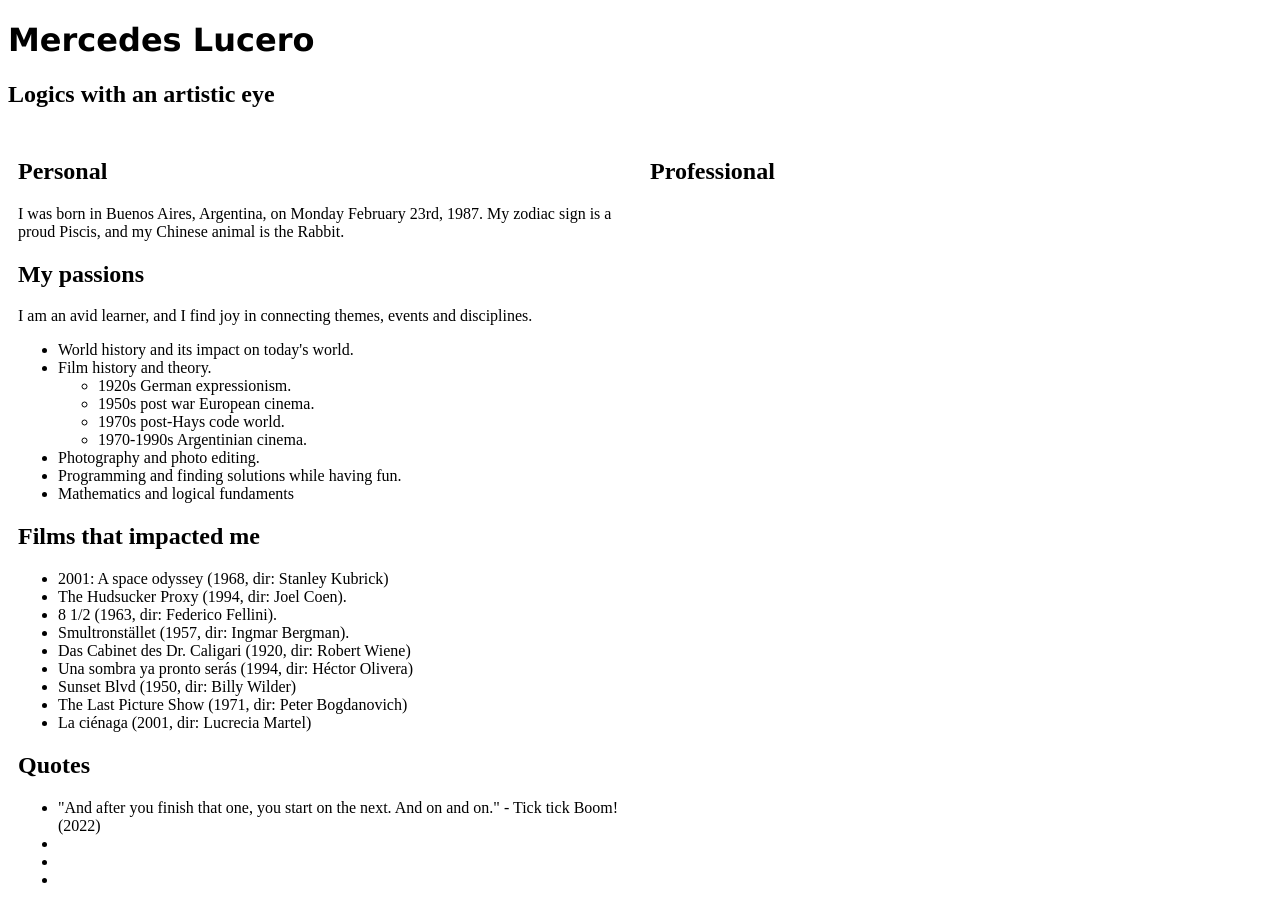
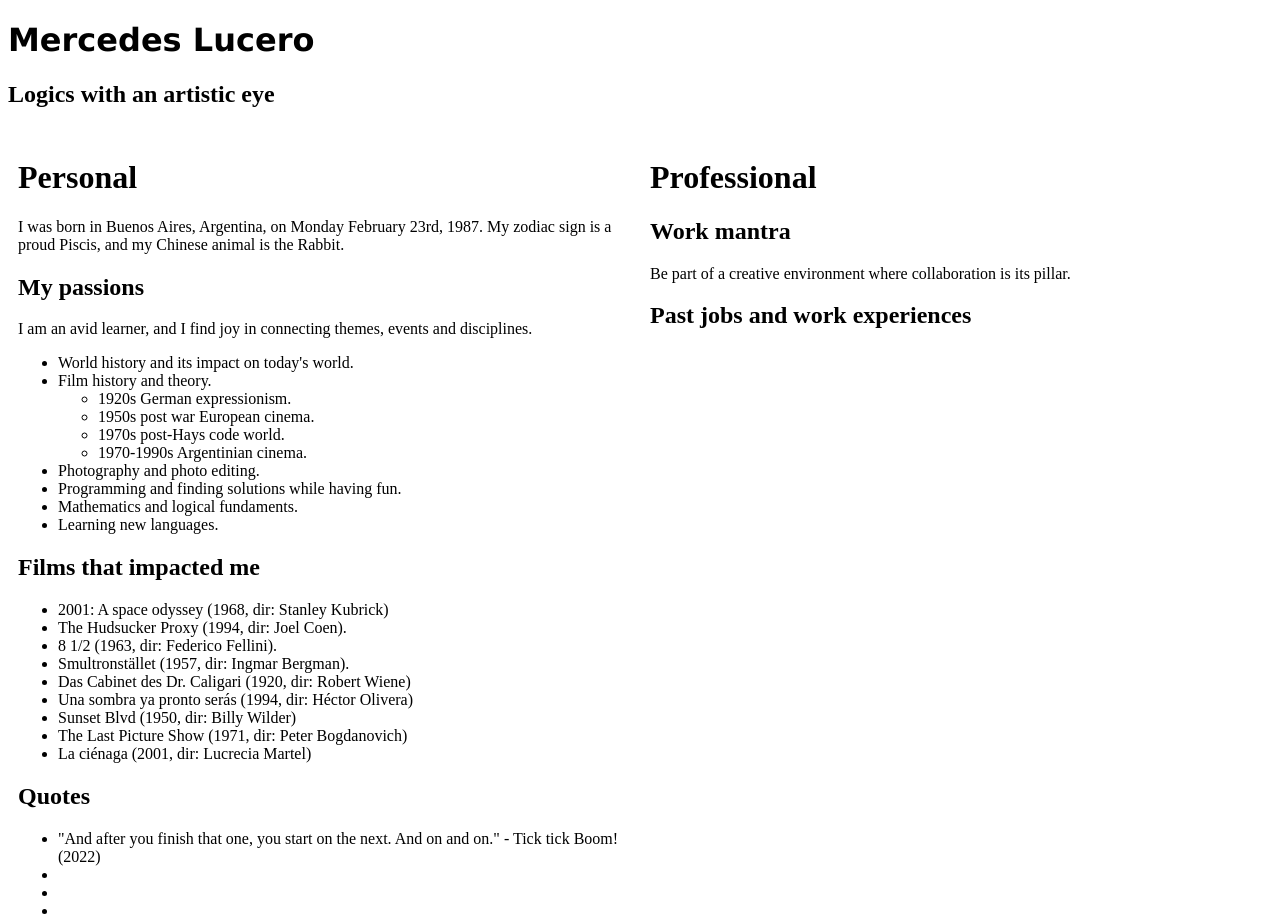
Before and after one commit to luceromer/luceromer.github.io, a plain HTML site: page index.html in a window 1280 px wide. Drawn offline with Linux system fonts and the light colour scheme.

Commit message:
Update index.html

```diff
--- a/index.html
+++ b/index.html
@@ -32,7 +32,7 @@
   <div class="column">
 
 
-<h2>Personal</h2>
+<h1>Personal</h1>
 <p>I was born in Buenos Aires, Argentina, on Monday February 23rd, 1987. My zodiac sign is a proud Piscis, and my Chinese animal is the Rabbit.</p>
 
 <h2>My passions</h2>
@@ -49,7 +49,8 @@
     </ul>
   <li>Photography and photo editing.</li>
   <li>Programming and finding solutions while having fun.</li>
-  <li>Mathematics and logical fundaments</li>
+  <li>Mathematics and logical fundaments.</li>
+  <li>Learning new languages.</li>
 </ul>
 
 <h2>Films that impacted me</h2>
@@ -77,7 +78,15 @@
 
 </div>
 <div class="column">
-  <h2>Professional</h2>
+  <h1>Professional</h1>
+
+  <h2>Work mantra</h2>
+  <p>Be part of a creative environment where collaboration is its pillar.</p>
+
+<h2>Past jobs and work experiences</h2>
+
+
+
 </div>
 
 
```
